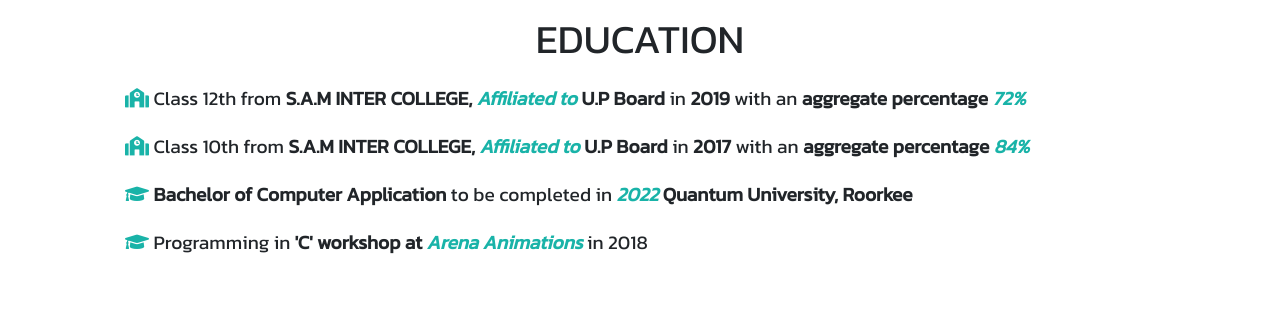
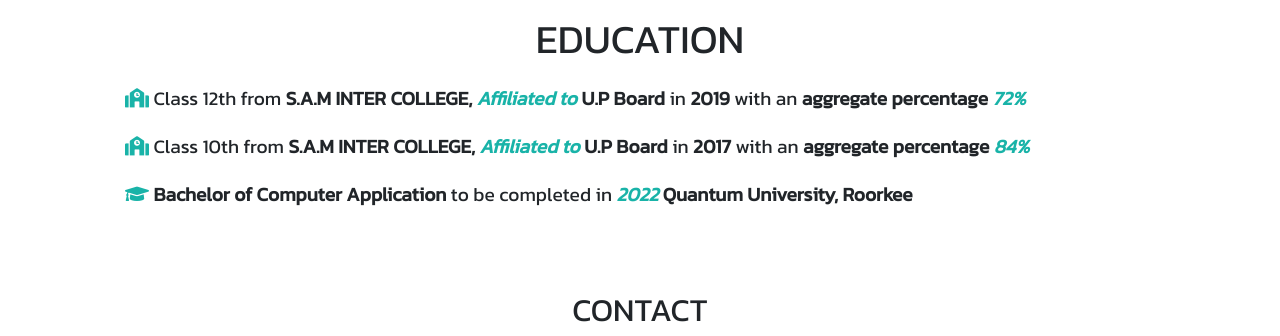
Before and after one commit to HimanshuChauhan11/bootstrapResume.github.io, a plain HTML site: page index.html in a window 1280 px wide. Shown: the part 1668-2004 px from the top of the page. Drawn offline with nearby package versions, Linux system fonts and the light colour scheme.

Commit message:
Update index.html

```diff
--- a/index.html
+++ b/index.html
@@ -264,15 +264,7 @@
                             </i>
                             <strong>Quantum University, Roorkee</strong>
                         </li>
-                        <li>
-                            <i class="fa fas fa-graduation-cap" style="font-size: 1em;"></i>
-                            Programming in
-                            <strong>'C' workshop at</strong>
-                            <i>
-                                <strong>Arena Animations</strong>
-                            </i>
-                            in 2018
-                        </li>
+
                     </ul>
                 </div>
             </div>
```
